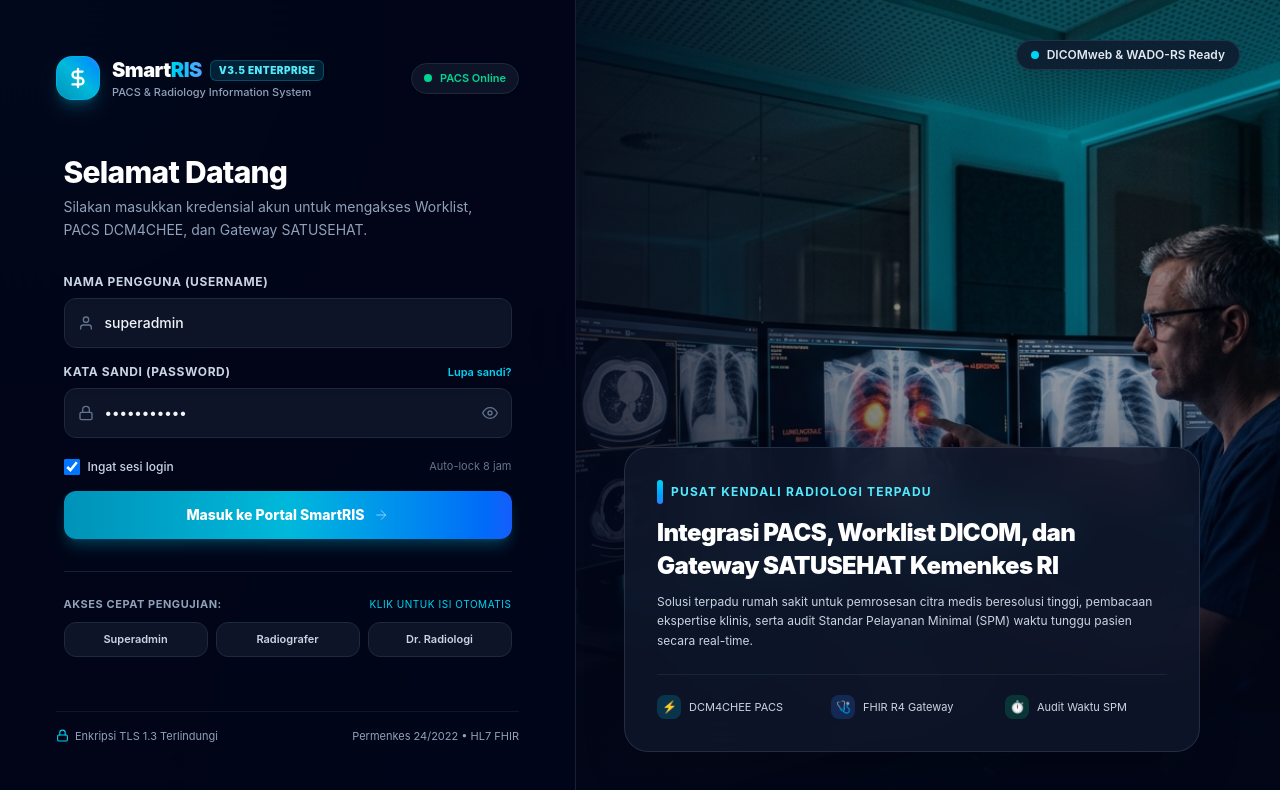
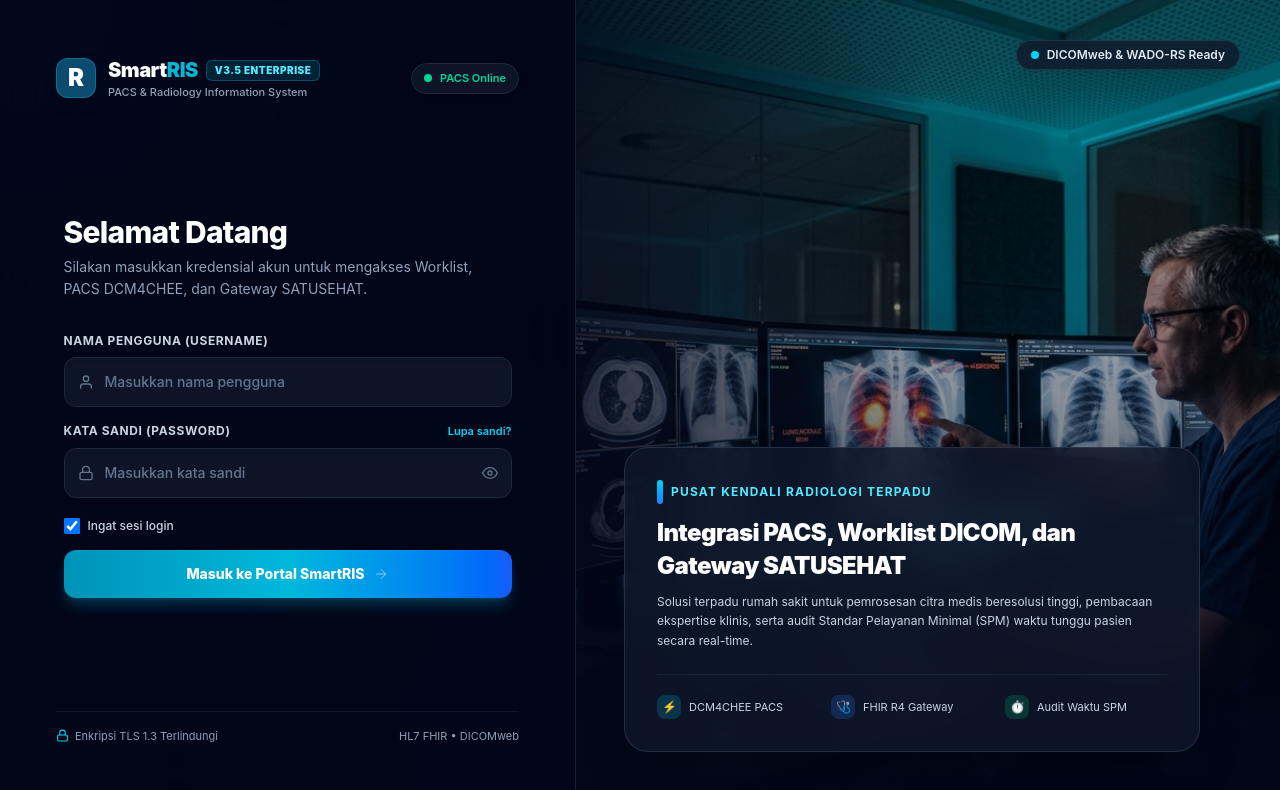
Before and after one commit to yudapw37/RIS-PACS, a Vue app in the folder frontend/: page /login in a window 1280 px wide. Shown: the top 790 px of the page. Built offline with nearby package versions, Linux system fonts and the light colour scheme; no server answers.

Commit message:
refactor(login): restore authentic R badge logo, remove demo fill and autolock, clean SATUSEHAT compliance labels

```diff
--- a/frontend/src/views/Login.vue
+++ b/frontend/src/views/Login.vue
@@ -9,14 +9,12 @@
       <!-- Top Branding -->
       <div class="flex items-center justify-between">
         <div class="flex items-center gap-3">
-          <div class="w-11 h-11 rounded-2xl bg-gradient-to-tr from-cyan-600 via-cyan-500 to-blue-500 flex items-center justify-center shadow-lg shadow-cyan-500/25 border border-cyan-400/30">
-            <svg xmlns="http://www.w3.org/2000/svg" width="22" height="22" fill="none" stroke="currentColor" stroke-width="2.5" stroke-linecap="round" stroke-linejoin="round" viewBox="0 0 24 24" class="text-white">
-              <path d="M12 2v20"/><path d="M17 5H9.5a3.5 3.5 0 0 0 0 7h5a3.5 3.5 0 0 1 0 7H6"/>
-            </svg>
+          <div class="w-10 h-10 rounded-xl bg-[var(--color-primary)] flex items-center justify-center text-white font-black text-2xl shadow-lg shadow-[var(--color-primary)]/25 border border-cyan-400/30">
+            R
           </div>
           <div>
             <div class="flex items-center gap-2">
-              <span class="text-xl font-black tracking-tight text-white">Smart<span class="text-transparent bg-clip-text bg-gradient-to-r from-cyan-400 to-blue-400">RIS</span></span>
+              <span class="text-xl font-black tracking-tight text-white">Smart<span class="text-[var(--color-accent)]">RIS</span></span>
               <span class="px-2 py-0.5 rounded-md text-[10px] font-black uppercase tracking-wider bg-cyan-500/15 text-cyan-300 border border-cyan-500/30">
                 v3.5 Enterprise
               </span>
@@ -68,7 +66,7 @@
                 required
                 autocomplete="username"
                 class="block w-full py-3.5 pl-10 pr-4 rounded-xl text-xs sm:text-sm font-medium bg-slate-900/90 border border-slate-800 text-slate-100 placeholder-slate-500 focus:outline-none focus:border-cyan-500 focus:ring-2 focus:ring-cyan-500/20 transition-all shadow-inner"
-                placeholder="cth: superadmin"
+                placeholder="Masukkan nama pengguna"
               />
             </div>
           </div>
@@ -116,7 +114,7 @@
           </div>
 
           <!-- Remember Me -->
-          <div class="flex items-center justify-between pt-1">
+          <div class="flex items-center pt-1">
             <label class="flex items-center gap-2 cursor-pointer select-none">
               <input
                 type="checkbox"
@@ -125,7 +123,6 @@
               />
               <span class="text-xs font-medium text-slate-300">Ingat sesi login</span>
             </label>
-            <span class="text-[11px] text-slate-500">Auto-lock 8 jam</span>
           </div>
 
           <!-- Submit Button -->
@@ -144,37 +141,6 @@
           </button>
         </form>
 
-        <!-- Demo Quick-Fill Access Pills -->
-        <div class="mt-8 pt-6 border-t border-slate-800/80">
-          <div class="text-[11px] font-bold text-slate-400 uppercase tracking-wider mb-2.5 flex items-center justify-between">
-            <span>Akses Cepat Pengujian:</span>
-            <span class="text-[10px] text-cyan-400 font-normal">Klik untuk isi otomatis</span>
-          </div>
-          <div class="grid grid-cols-3 gap-2">
-            <button
-              type="button"
-              @click="fillDemo('superadmin', 'password123')"
-              class="px-2.5 py-2 rounded-xl bg-slate-900/90 hover:bg-slate-800 border border-slate-800 hover:border-slate-700 text-[11px] font-semibold text-slate-300 hover:text-white transition-all text-center"
-            >
-              Superadmin
-            </button>
-            <button
-              type="button"
-              @click="fillDemo('radiografer1', 'password123')"
-              class="px-2.5 py-2 rounded-xl bg-slate-900/90 hover:bg-slate-800 border border-slate-800 hover:border-slate-700 text-[11px] font-semibold text-slate-300 hover:text-white transition-all text-center"
-            >
-              Radiografer
-            </button>
-            <button
-              type="button"
-              @click="fillDemo('dokter1', 'password123')"
-              class="px-2.5 py-2 rounded-xl bg-slate-900/90 hover:bg-slate-800 border border-slate-800 hover:border-slate-700 text-[11px] font-semibold text-slate-300 hover:text-white transition-all text-center"
-            >
-              Dr. Radiologi
-            </button>
-          </div>
-        </div>
-
         <div v-if="showForgotNotice" class="mt-4 p-3 rounded-xl bg-slate-900 border border-slate-800 text-xs text-slate-300 flex items-center justify-between animate-fade-in">
           <span>Hubungi Tim IT Rumah Sakit untuk reset kata sandi akun Anda.</span>
           <button @click="showForgotNotice = false" class="text-cyan-400 font-bold ml-2">Tutup</button>
@@ -189,7 +155,7 @@
           </svg>
           <span>Enkripsi TLS 1.3 Terlindungi</span>
         </div>
-        <span>Permenkes 24/2022 &bull; HL7 FHIR</span>
+        <span>HL7 FHIR &bull; DICOMweb</span>
       </div>
     </div>
 
@@ -218,7 +184,7 @@
           <span class="text-xs font-bold uppercase tracking-widest text-cyan-300">Pusat Kendali Radiologi Terpadu</span>
         </div>
         <h2 class="text-2xl font-black text-white tracking-tight leading-snug">
-          Integrasi PACS, Worklist DICOM, dan Gateway SATUSEHAT Kemenkes RI
+          Integrasi PACS, Worklist DICOM, dan Gateway SATUSEHAT
         </h2>
         <p class="text-xs text-slate-300 mt-2.5 leading-relaxed font-normal">
           Solusi terpadu rumah sakit untuk pemrosesan citra medis beresolusi tinggi, pembacaan ekspertise klinis, serta audit Standar Pelayanan Minimal (SPM) waktu tunggu pasien secara real-time.
@@ -245,7 +211,7 @@
 </template>
 
 <script setup lang="ts">
-import { ref, reactive, onMounted } from 'vue'
+import { ref, reactive } from 'vue'
 import { useRouter } from 'vue-router'
 import axios from 'axios'
 import API_BASE from '../config/api'
@@ -261,12 +227,6 @@
   username: '',
   password: ''
 })
-
-const fillDemo = (u: string, p: string) => {
-  form.username = u
-  form.password = p
-  errorMsg.value = ''
-}
 
 const handleLogin = async () => {
   isLoading.value = true
@@ -303,12 +263,6 @@
     isLoading.value = false
   }
 }
-
-onMounted(() => {
-  // Pre-fill superadmin for easy convenience
-  form.username = 'superadmin'
-  form.password = 'password123'
-})
 </script>
 
 <style scoped>
```
